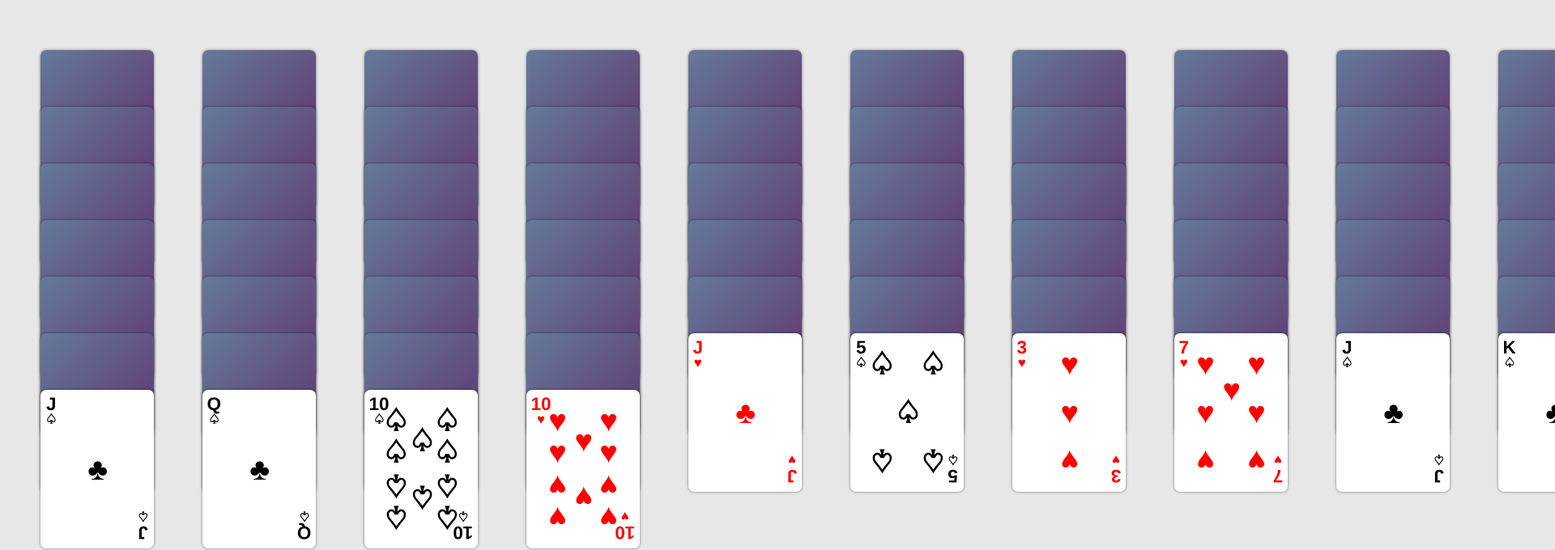
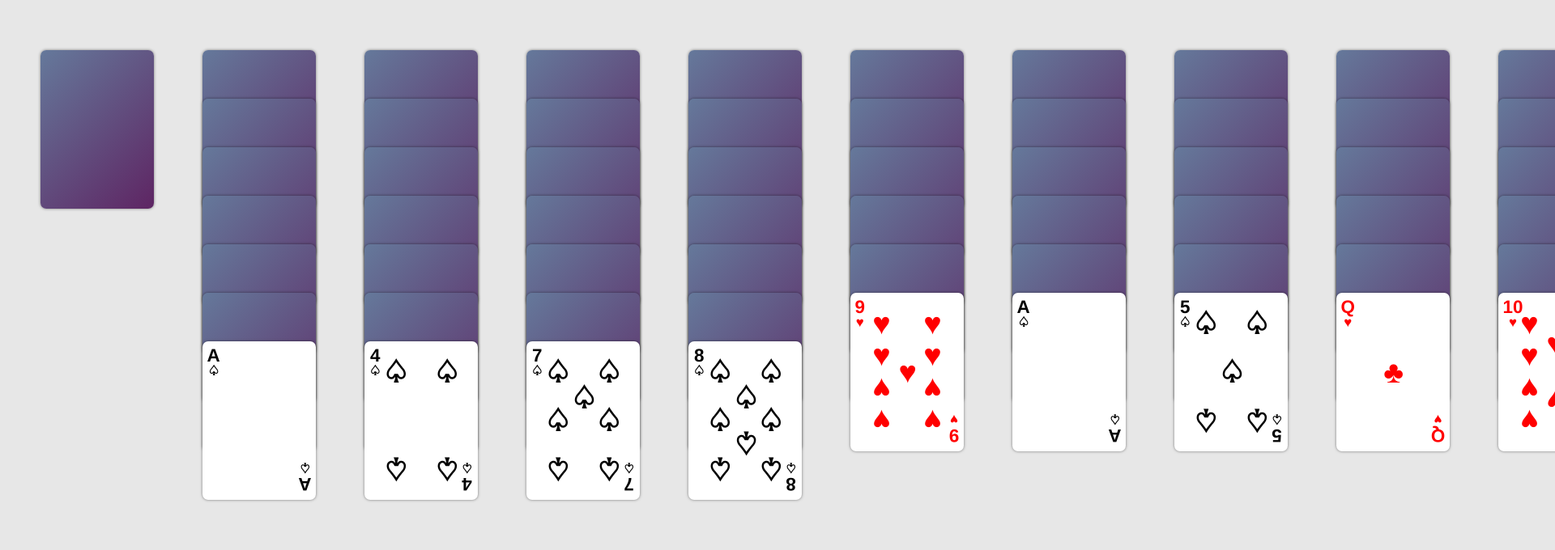
Before and after one commit to mestachs/besolitair, a React (Vite) app: page / in a window 1280 px wide. Shown: the top 680 px of the page at 81% size, 1920 px wide, since content can reach past the window. Built offline with nearby package versions, Linux system fonts and the light colour scheme.

Commit message:
Handle distribution of next 10 cards

```diff
--- a/src/App.jsx
+++ b/src/App.jsx
@@ -86,12 +86,25 @@ const toGame = (cards) => {
 };
 
 function App() {
-  const [count, setCount] = useState(0);
-  const cards = shuffle(generateSpideCards(2));
-  debugger;
-  const game = toGame(cards);
+  const [game, setGame] = useState(toGame(shuffle(generateSpideCards(2))));
+
+  const distributeRemainingCards = () => {
+    const newGame = JSON.parse(JSON.stringify(game));
+
+    const cards = newGame.remaingCards;
+    for (let deckIndex = 0; deckIndex < 10; deckIndex++) {
+      const card = cards.shift();
+      if (card) {
+        newGame.decks[deckIndex].cards.push({ ...card, visible: true });
+      }
+    }
+    setGame(newGame);
+  };
   return (
     <div id="table">
+      {game.remaingCards.length > 0 && (
+        <Card visible={false} onClick={distributeRemainingCards}></Card>
+      )}
       <div
         id="cards"
         style={{ display: "flex", justifyContent: "space-around" }}
--- a/src/components/Card.jsx
+++ b/src/components/Card.jsx
@@ -30,22 +30,20 @@ const ranks = { 11: "J", 12: "Q", 13: "K", 1: "A" };
 
 const scale = "scale(0.7, 0.7)";
 
-const Card = ({ id, suit, rank, visible }) => {
+const Card = ({ id, suit, rank, visible, onClick }) => {
   debugger;
   const suite = suites[suit];
   const rankLabel = ranks[rank] || rank;
 
-  if (suite == undefined) {
-    throw new Error("Unknown suite " + suit);
-  }
   const handleClick = () => {
-    alert("clicked " + rankLabel + " of " + suit + " (" + suite.name + ")");
+    onClick({ id, suit, rank, visible });
   };
 
   if (!visible) {
     return (
       <div
         class="card"
+        onClick={handleClick}
         style={{
           background: "linear-gradient(135deg, #65799b 0%,#5e2563 100%)",
           transform: scale,
@@ -53,6 +51,11 @@ const Card = ({ id, suit, rank, visible }) => {
       ></div>
     );
   }
+
+  if (suite == undefined) {
+    throw new Error("Unknown suite " + suit);
+  }
+
   return (
     <div onClick={handleClick}>
       <div class="card" style={{ color: suite.color, transform: scale }}>
--- a/src/components/Deck.jsx
+++ b/src/components/Deck.jsx
@@ -7,7 +7,7 @@ const Deck = ({ deck, children }) => {
         <div
           style={{
             position: "relative",
-            top: -index * 210,
+            top: -index * 220,
           }}
         >
           {c}
```
